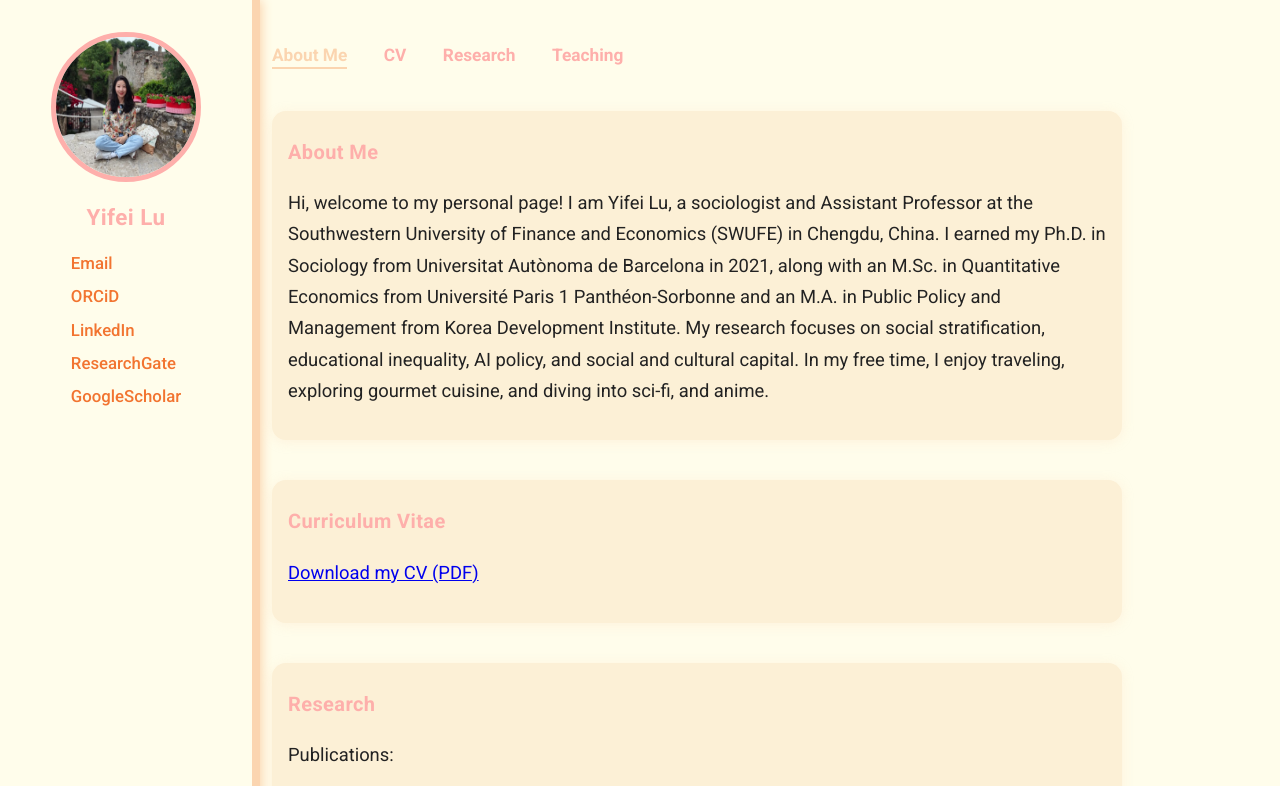
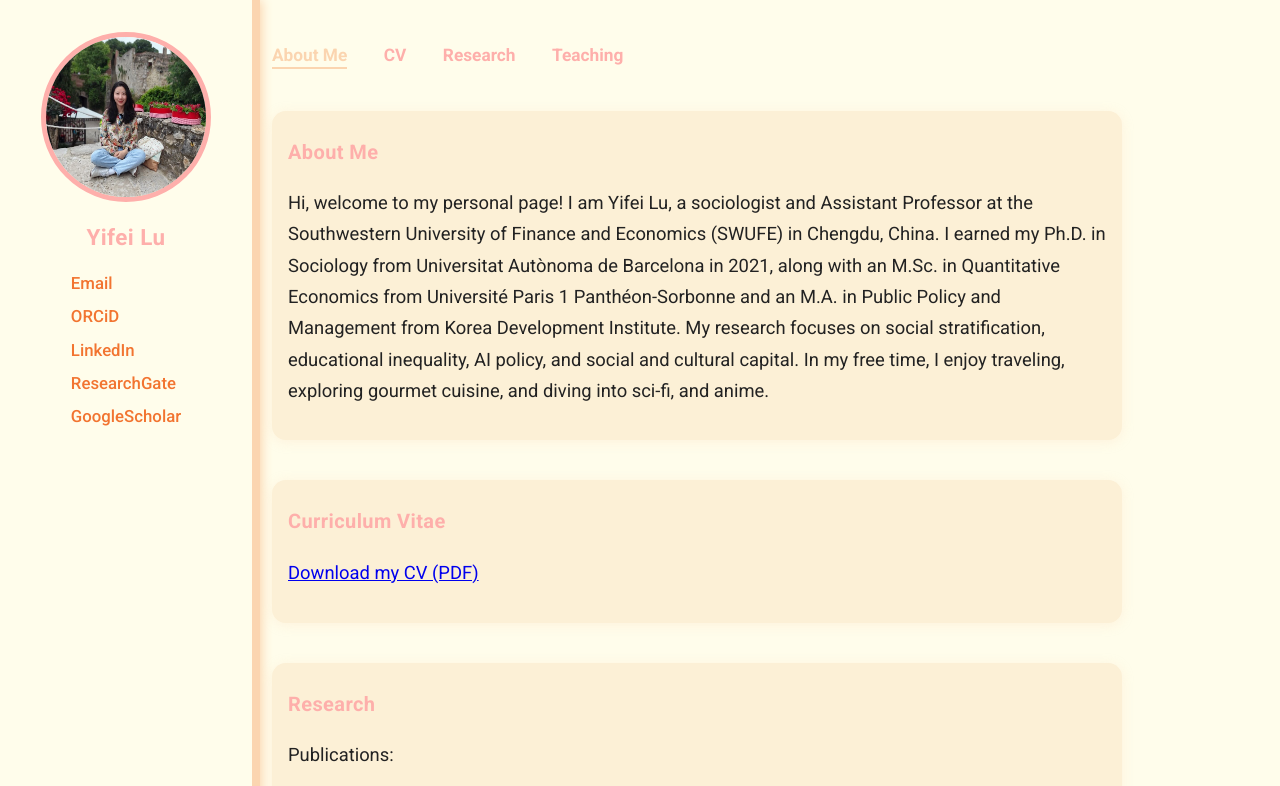
Before and after one commit to amyalpha/yifei.github.io, a plain HTML site: page index.html in a window 1280 px wide. Shown: the top 786 px of the page. Drawn offline with Linux system fonts and the light colour scheme.

Commit message:
Update index.html

```diff
--- a/index.html
+++ b/index.html
@@ -66,9 +66,9 @@
       align-items: center;
     }
     .sidebar img {
-      border-radius: 50%;
-      width: 140px;
-      height: 140px;
+      border-radius: 60%;
+      width: 160px;
+      height: 160px;
       margin-bottom: 1rem;
       border: 5px solid #FEAFAB;
     }
```
